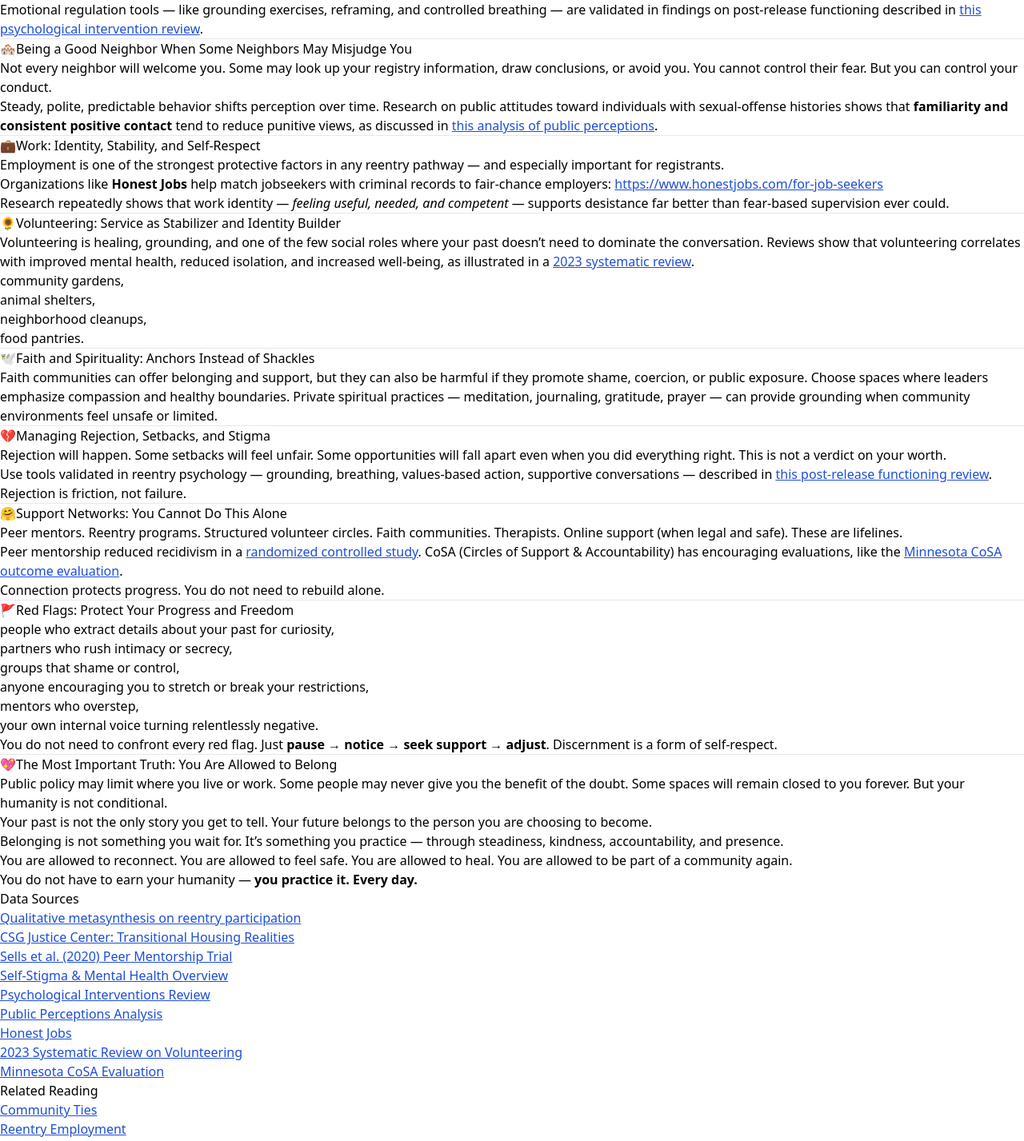
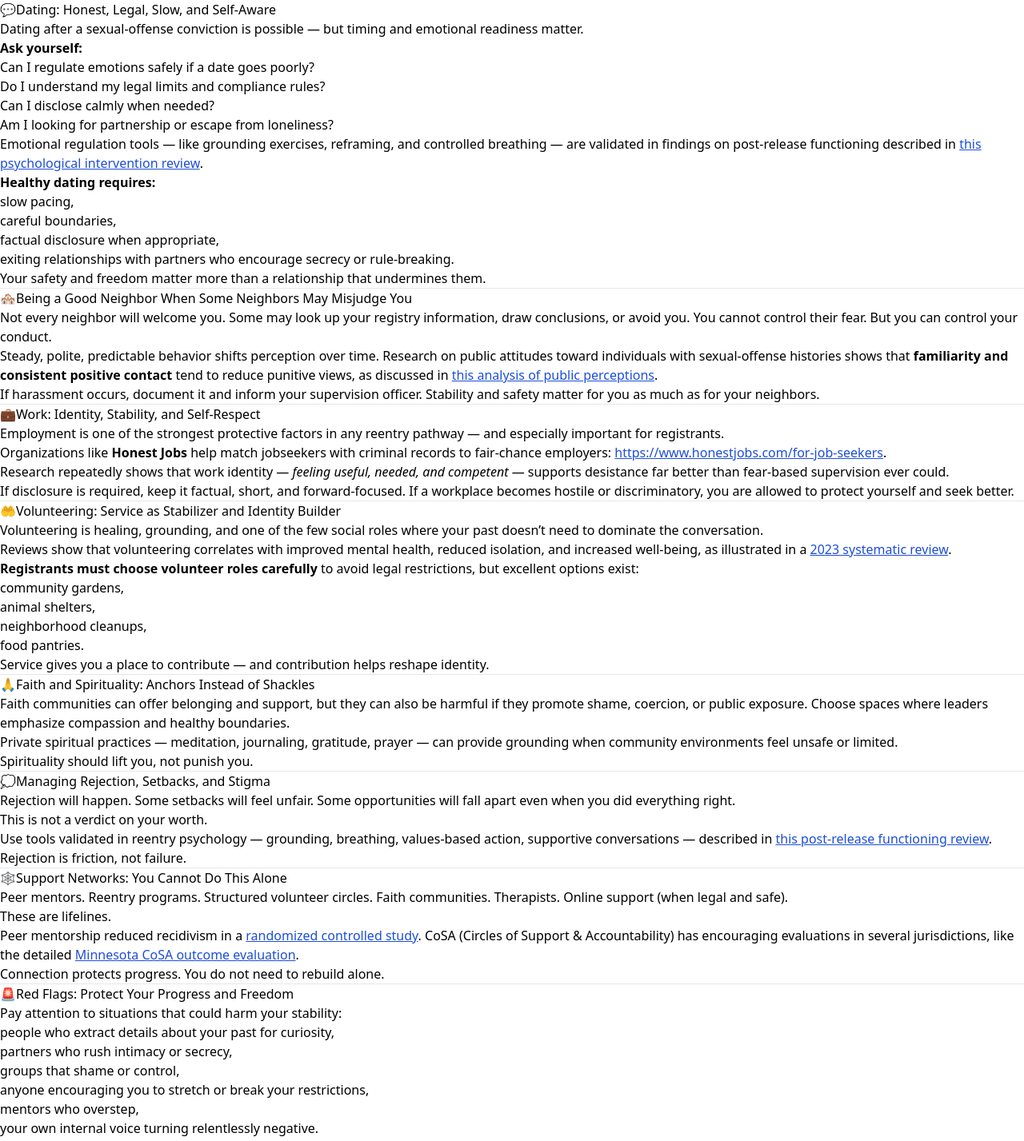
Before and after one commit to projectsolarrecon/Solar, a React (Vite) app: page /blog/community-reintegration in a window 1280 px wide. Shown: the part 4519-5946 px from the top of the page at 80% size. Built offline with nearby package versions, Linux system fonts and the light colour scheme.

Commit message:
Update CommunityReintegration.tsx

```diff
--- a/src/pages/blog/CommunityReintegration.tsx
+++ b/src/pages/blog/CommunityReintegration.tsx
@@ -16,7 +16,8 @@ export default function CommunityReintegration(): JSX.Element {
       badge="📝 BLOG"
       lede="Freedom is not the same as belonging. This guide explores how people with sexual-offense convictions can rebuild safety, connection, and meaning in community."
     >
-      <article className="prose prose-slate max-w-none">
+      <article className="prose prose-slate max-w-none [&>p]:mt-[6pt] [&>ul]:list-disc [&>ul]:pl-6 [&>ol]:list-decimal [&>ol]:pl-6 [&_strong]:font-semibold [&_em]:italic">
+
         <PullQuote>
           “Freedom is not the same as belonging. You are allowed to belong again — even when the system makes it difficult to believe.”
         </PullQuote>
@@ -26,9 +27,7 @@ export default function CommunityReintegration(): JSX.Element {
         </p>
 
         <p>
-          There are parks you can’t sit in.<br />
-          There are neighborhoods where “Welcome” isn’t meant for you.<br />
-          There are assumptions people will make before you ever say a word.
+          There are parks you can’t sit in.<br />There are neighborhoods where “Welcome” isn’t meant for you.<br />There are assumptions people will make before you ever say a word.
         </p>
 
         <p>And yet:</p>
@@ -38,21 +37,28 @@ export default function CommunityReintegration(): JSX.Element {
         </Callout>
 
         <p>
-          Real people rebuild under difficult conditions every day. You can too. This article won’t sugarcoat the obstacles. But it will show you — with evidence and lived-experience insights — that belonging is a <strong>practice</strong>, and one you are absolutely allowed to reclaim.
+          Real people rebuild under difficult conditions every day. You can too.
+        </p>
+
+        <p>
+          This article won’t sugarcoat the obstacles. But it will show you — with evidence and lived-experience insights — that belonging is a <strong>practice</strong>, and one you are absolutely allowed to reclaim.
         </p>
 
         <Divider />
 
         <BandHeader title="You’re Not Starting From Zero — You’re Starting From Experience" icon="🌅" />
         <p>
-          People often assume that returning citizens begin at “zero.” But the truth is: you’re returning with knowledge, resilience, insight, and survival skills. You’ve already learned how to tolerate discomfort, adapt to pressure, and navigate conflict — all crucial reintegration skills.
+          People often assume that returning citizens begin at “zero.” But the truth is:
         </p>
+        <p><strong>You’re returning with knowledge, resilience, insight, and survival skills.</strong> You’ve already learned how to tolerate discomfort, adapt to pressure, and navigate conflict — all crucial reintegration skills.</p>
+
         <p>
           A powerful finding from qualitative research is that individuals succeed not because everything goes smoothly, but because they practice small, steady habits of community participation, as described in{" "}
           <a className={linkCls} href="https://pmc.ncbi.nlm.nih.gov/articles/PMC5962031/" target="_blank" rel="noopener">
             this qualitative metasynthesis
           </a>.
         </p>
+
         <p>Belonging isn’t granted to you. You build it — one interaction at a time.</p>
 
         <Divider />
@@ -61,35 +67,31 @@ export default function CommunityReintegration(): JSX.Element {
         <p>
           For people on the registry, “community” isn’t abstract — it’s shaped by law, geography, and public perception.
         </p>
+
+        <p><strong>Your community is defined by:</strong></p>
         <ul>
           <li>where you can legally live or work,</li>
           <li>where you can be without violating restrictions,</li>
           <li>whether your neighbors know your publicly listed information,</li>
           <li>and how closely your supervision enforces conditions.</li>
         </ul>
+
         <p>
           The <strong>Council of State Governments Justice Center</strong>{" "}
-          <a
-            className={linkCls}
-            href="https://housingmatters.urban.org/articles/transitional-housing-persons-sex-offense-histories"
-            target="_blank"
-            rel="noopener"
-          >
+          <a className={linkCls} href="https://housingmatters.urban.org/articles/transitional-housing-persons-sex-offense-histories" target="_blank" rel="noopener">
             outlines these realities
           </a>{" "}
-          and how strict zoning/residency policies complicate reintegration.
+          and how strict zoning/residency policies complicate reintegration for individuals with sexual-offense histories.
         </p>
+
         <p>
           Evidence also shows that <strong>pro-social ties</strong> — supportive relationships, mentorship, stable routines — meaningfully improve reentry success and reduce risk, as demonstrated in a{" "}
-          <a
-            className={linkCls}
-            href="https://www.continuumct.org/files/news/Sells%20et%20al%202020%20Mentors%20Reduce%20Recidivism%20SCPS%20pg%205.pdf"
-            target="_blank"
-            rel="noopener"
-          >
+          <a className={linkCls} href="https://www.continuumct.org/files/news/Sells%20et%20al%202020%20Mentors%20Reduce%20Recidivism%20SCPS%20pg%205.pdf" target="_blank" rel="noopener">
             randomized controlled trial of peer mentorship
           </a>.
         </p>
+
+        <p>The goal isn’t to convince everyone. It’s to build a life that fits your constraints without being swallowed by them.</p>
 
         <Divider />
 
@@ -97,9 +99,12 @@ export default function CommunityReintegration(): JSX.Element {
         <p>
           One of the hardest emotional truths of registry life is that simple social steps can feel loaded with risk. Ordinary interactions suddenly become legal questions.
         </p>
+
         <p>
           This means that friendship after a sexual-offense conviction must begin with <strong>relationship safety</strong> rather than disclosure.
         </p>
+
+        <p><strong>Start with small, low-risk interactions:</strong></p>
         <ul>
           <li>greeting a neighbor,</li>
           <li>joining a permitted support group or recovery circle,</li>
@@ -107,9 +112,9 @@ export default function CommunityReintegration(): JSX.Element {
           <li>talking with coworkers,</li>
           <li>building trust slowly.</li>
         </ul>
-        <p>
-          You don’t owe your entire story to acquaintances. <strong>Privacy is not dishonesty — it’s safety.</strong>
-        </p>
+
+        <p>You don’t owe your entire story to acquaintances. <strong>Privacy is not dishonesty — it’s safety.</strong></p>
+
         <p>
           Research on stigma shows that boundary-setting protects well-being and reduces stress-related harm, as outlined in{" "}
           <a className={linkCls} href="https://onlinlinelibrary.wiley.com/doi/full/10.1002/cbm.2326" target="_blank" rel="noopener">
@@ -121,17 +126,19 @@ export default function CommunityReintegration(): JSX.Element {
 
         <BandHeader title="Rebuilding Family Bonds: Repair Without Pressure" icon="🏡" />
         <p>
-          Family can be a source of healing — or conflict. Sometimes both. Family reconnection after incarceration often involves grief, mistrust, guilt, or uncertainty. The best way forward isn’t dramatic reconciliation — it’s <strong>consistent reliability</strong>.
+          Family can be a source of healing — or conflict. Sometimes both. Family reconnection after incarceration often involves grief, mistrust, guilt, or uncertainty. The best way forward isn’t dramatic reconciliation — it’s <strong>consistent reliability</strong>:
         </p>
+
         <ul>
           <li>show up,</li>
           <li>communicate calmly,</li>
           <li>keep commitments,</li>
           <li>demonstrate change through actions.</li>
         </ul>
+
         <p>Structured support like counseling or mediation can help families move forward in healthy ways.</p>
         <p>
-          <strong>Being family doesn’t entitle someone to weaponize your past.</strong> Boundaries are valid.
+          And remember: <strong>Being family doesn’t entitle someone to weaponize your past.</strong> Boundaries are valid.
         </p>
 
         <Divider />
@@ -140,12 +147,15 @@ export default function CommunityReintegration(): JSX.Element {
         <p>
           Dating after a sexual-offense conviction is possible — but timing and emotional readiness matter.
         </p>
+
+        <p><strong>Ask yourself:</strong></p>
         <ul>
           <li>Can I regulate emotions safely if a date goes poorly?</li>
           <li>Do I understand my legal limits and compliance rules?</li>
           <li>Can I disclose calmly when needed?</li>
           <li>Am I looking for partnership or escape from loneliness?</li>
         </ul>
+
         <p>
           Emotional regulation tools — like grounding exercises, reframing, and controlled breathing — are validated in findings on post-release functioning described in{" "}
           <a className={linkCls} href="https://pmc.ncbi.nlm.nih.gov/articles/PMC8376657/" target="_blank" rel="noopener">
@@ -153,11 +163,23 @@ export default function CommunityReintegration(): JSX.Element {
           </a>.
         </p>
 
+        <p><strong>Healthy dating requires:</strong></p>
+        <ul>
+          <li>slow pacing,</li>
+          <li>careful boundaries,</li>
+          <li>factual disclosure when appropriate,</li>
+          <li>exiting relationships with partners who encourage secrecy or rule-breaking.</li>
+        </ul>
+
+        <p>Your safety and freedom matter more than a relationship that undermines them.</p>
+
         <Divider />
-<BandHeader title="Being a Good Neighbor When Some Neighbors May Misjudge You" icon="🏘️" />
+
+        <BandHeader title="Being a Good Neighbor When Some Neighbors May Misjudge You" icon="🏘️" />
         <p>
           Not every neighbor will welcome you. Some may look up your registry information, draw conclusions, or avoid you. You cannot control their fear. But you can control your conduct.
         </p>
+
         <p>
           Steady, polite, predictable behavior shifts perception over time. Research on public attitudes toward individuals with sexual-offense histories shows that <strong>familiarity and consistent positive contact</strong> tend to reduce punitive views, as discussed in{" "}
           <a className={linkCls} href="https://www.tandfonline.com/doi/full/10.1080/2997965X.2025.2537643" target="_blank" rel="noopener">
@@ -165,31 +187,44 @@ export default function CommunityReintegration(): JSX.Element {
           </a>.
         </p>
 
+        <p>If harassment occurs, document it and inform your supervision officer. Stability and safety matter for you as much as for your neighbors.</p>
+
         <Divider />
-
-        <BandHeader title="Work: Identity, Stability, and Self-Respect" icon="💼" />
+<BandHeader title="Work: Identity, Stability, and Self-Respect" icon="💼" />
         <p>
           Employment is one of the strongest protective factors in any reentry pathway — and especially important for registrants.
         </p>
+
         <p>
           Organizations like <strong>Honest Jobs</strong> help match jobseekers with criminal records to fair-chance employers:{" "}
           <a className={linkCls} href="https://www.honestjobs.com/for-job-seekers" target="_blank" rel="noopener">
             https://www.honestjobs.com/for-job-seekers
-          </a>
+          </a>.
         </p>
+
         <p>
           Research repeatedly shows that work identity — <em>feeling useful, needed, and competent</em> — supports desistance far better than fear-based supervision ever could.
         </p>
 
+        <p>
+          If disclosure is required, keep it factual, short, and forward-focused. If a workplace becomes hostile or discriminatory, you are allowed to protect yourself and seek better.
+        </p>
+
         <Divider />
 
-        <BandHeader title="Volunteering: Service as Stabilizer and Identity Builder" icon="🌻" />
+        <BandHeader title="Volunteering: Service as Stabilizer and Identity Builder" icon="🤲" />
         <p>
-          Volunteering is healing, grounding, and one of the few social roles where your past doesn’t need to dominate the conversation. Reviews show that volunteering correlates with improved mental health, reduced isolation, and increased well-being, as illustrated in a{" "}
+          Volunteering is healing, grounding, and one of the few social roles where your past doesn’t need to dominate the conversation.
+        </p>
+
+        <p>
+          Reviews show that volunteering correlates with improved mental health, reduced isolation, and increased well-being, as illustrated in a{" "}
           <a className={linkCls} href="https://pmc.ncbi.nlm.nih.gov/articles/PMC10159229/" target="_blank" rel="noopener">
             2023 systematic review
           </a>.
         </p>
+
+        <p><strong>Registrants must choose volunteer roles carefully</strong> to avoid legal restrictions, but excellent options exist:</p>
         <ul>
           <li>community gardens,</li>
           <li>animal shelters,</li>
@@ -197,48 +232,64 @@ export default function CommunityReintegration(): JSX.Element {
           <li>food pantries.</li>
         </ul>
 
-        <Divider />
-
-        <BandHeader title="Faith and Spirituality: Anchors Instead of Shackles" icon="🕊️" />
-        <p>
-          Faith communities can offer belonging and support, but they can also be harmful if they promote shame, coercion, or public exposure. Choose spaces where leaders emphasize compassion and healthy boundaries. Private spiritual practices — meditation, journaling, gratitude, prayer — can provide grounding when community environments feel unsafe or limited.
-        </p>
+        <p>Service gives you a place to contribute — and contribution helps reshape identity.</p>
 
         <Divider />
 
-        <BandHeader title="Managing Rejection, Setbacks, and Stigma" icon="💔" />
+        <BandHeader title="Faith and Spirituality: Anchors Instead of Shackles" icon="🙏" />
         <p>
-          Rejection will happen. Some setbacks will feel unfair. Some opportunities will fall apart even when you did everything right. This is not a verdict on your worth.
+          Faith communities can offer belonging and support, but they can also be harmful if they promote shame, coercion, or public exposure. Choose spaces where leaders emphasize compassion and healthy boundaries.
         </p>
+
+        <p>
+          Private spiritual practices — meditation, journaling, gratitude, prayer — can provide grounding when community environments feel unsafe or limited.
+        </p>
+
+        <p>Spirituality should lift you, not punish you.</p>
+
+        <Divider />
+
+        <BandHeader title="Managing Rejection, Setbacks, and Stigma" icon="💭" />
+        <p>
+          Rejection will happen. Some setbacks will feel unfair. Some opportunities will fall apart even when you did everything right.
+        </p>
+
+        <p>This is not a verdict on your worth.</p>
+
         <p>
           Use tools validated in reentry psychology — grounding, breathing, values-based action, supportive conversations — described in{" "}
           <a className={linkCls} href="https://pmc.ncbi.nlm.nih.gov/articles/PMC8376657/" target="_blank" rel="noopener">
             this post-release functioning review
           </a>.
         </p>
+
         <p>Rejection is friction, not failure.</p>
 
         <Divider />
 
-        <BandHeader title="Support Networks: You Cannot Do This Alone" icon="🤗" />
+        <BandHeader title="Support Networks: You Cannot Do This Alone" icon="🕸️" />
         <p>
-          Peer mentors. Reentry programs. Structured volunteer circles. Faith communities. Therapists. Online support (when legal and safe). These are lifelines.
+          Peer mentors. Reentry programs. Structured volunteer circles. Faith communities. Therapists. Online support (when legal and safe).
         </p>
+
+        <p>These are lifelines.</p>
+
         <p>
           Peer mentorship reduced recidivism in a{" "}
           <a className={linkCls} href="https://www.continuumct.org/files/news/Sells%20et%20al%202020%20Mentors%20Reduce%20Recidivism%20SCPS%20pg%205.pdf" target="_blank" rel="noopener">
             randomized controlled study
-          </a>
-          . CoSA (Circles of Support & Accountability) has encouraging evaluations, like the{" "}
+          </a>. CoSA (Circles of Support & Accountability) has encouraging evaluations in several jurisdictions, like the detailed{" "}
           <a className={linkCls} href="https://mn.gov/doc/assets/2018%20MnCOSA%20Outcome%20Evaluation_tcm1089-326700.pdf" target="_blank" rel="noopener">
             Minnesota CoSA outcome evaluation
           </a>.
         </p>
+
         <p>Connection protects progress. You do not need to rebuild alone.</p>
 
         <Divider />
 
-        <BandHeader title="Red Flags: Protect Your Progress and Freedom" icon="🚩" />
+        <BandHeader title="Red Flags: Protect Your Progress and Freedom" icon="🚨" />
+        <p>Pay attention to situations that could harm your stability:</p>
         <ul>
           <li>people who extract details about your past for curiosity,</li>
           <li>partners who rush intimacy or secrecy,</li>
@@ -247,14 +298,19 @@ export default function CommunityReintegration(): JSX.Element {
           <li>mentors who overstep,</li>
           <li>your own internal voice turning relentlessly negative.</li>
         </ul>
-        <p>You do not need to confront every red flag. Just <strong>pause → notice → seek support → adjust</strong>. Discernment is a form of self-respect.</p>
+
+        <p>You do not need to confront every red flag. Just <strong>pause → notice → seek support → adjust</strong>.</p>
+
+        <p>Discernment is a form of self-respect.</p>
 
         <Divider />
 
         <BandHeader title="The Most Important Truth: You Are Allowed to Belong" icon="💖" />
         <p>
-          Public policy may limit where you live or work. Some people may never give you the benefit of the doubt. Some spaces will remain closed to you forever. But your humanity is not conditional.
+          Public policy may limit where you live or work. Some people may never give you the benefit of the doubt. Some spaces will remain closed to you forever.
         </p>
+
+        <p>But your humanity is not conditional.</p>
 
         <PullQuote>
           Your past is not the only story you get to tell. Your future belongs to the person you are choosing to become.
@@ -263,31 +319,30 @@ export default function CommunityReintegration(): JSX.Element {
         <p>
           Belonging is not something you wait for. It’s something you practice — through steadiness, kindness, accountability, and presence.
         </p>
+
         <p>
           You are allowed to reconnect. You are allowed to feel safe. You are allowed to heal. You are allowed to be part of a community again.
         </p>
-        <p>
-          You do not have to earn your humanity — <strong>you practice it. Every day.</strong>
-        </p>
+
+        <p>You do not have to earn your humanity — <strong>you practice it. Every day.</strong></p>
 
         <Divider label="Data Sources" />
         <ul className="list-disc pl-6">
-          <li><a className={linkCls} href="https://pmc.ncbi.nlm.nih.gov/articles/PMC5962031/" target="_blank" rel="noopener">Qualitative metasynthesis on reentry participation</a></li>
-          <li><a className={linkCls} href="https://housingmatters.urban.org/articles/transitional-housing-persons-sex-offense-histories" target="_blank" rel="noopener">CSG Justice Center: Transitional Housing Realities</a></li>
-          <li><a className={linkCls} href="https://www.continuumct.org/files/news/Sells%20et%20al%202020%20Mentors%20Reduce%20Recidivism%20SCPS%20pg%205.pdf" target="_blank" rel="noopener">Sells et al. (2020) Peer Mentorship Trial</a></li>
-          <li><a className={linkCls} href="https://onlinlinelibrary.wiley.com/doi/full/10.1002/cbm.2326" target="_blank" rel="noopener">Self-Stigma & Mental Health Overview</a></li>
-          <li><a className={linkCls} href="https://pmc.ncbi.nlm.nih.gov/articles/PMC8376657/" target="_blank" rel="noopener">Psychological Interventions Review</a></li>
-          <li><a className={linkCls} href="https://www.tandfonline.com/doi/full/10.1080/2997965X.2025.2537643" target="_blank" rel="noopener">Public Perceptions Analysis</a></li>
-          <li><a className={linkCls} href="https://www.honestjobs.com/for-job-seekers" target="_blank" rel="noopener">Honest Jobs</a></li>
-          <li><a className={linkCls} href="https://pmc.ncbi.nlm.nih.gov/articles/PMC10159229/" target="_blank" rel="noopener">2023 Systematic Review on Volunteering</a></li>
-          <li><a className={linkCls} href="https://mn.gov/doc/assets/2018%20MnCOSA%20Outcome%20Evaluation_tcm1089-326700.pdf" target="_blank" rel="noopener">Minnesota CoSA Evaluation</a></li>
+          <li><a className={linkCls} href="https://pmc.ncbi.nlm.nih.gov/articles/PMC5962031/" target="_blank" rel="noopener">Qualitative metasynthesis on reintegration</a></li>
+          <li><a className={linkCls} href="https://housingmatters.urban.org/articles/transitional-housing-persons-sex-offense-histories" target="_blank" rel="noopener">Council of State Governments Justice Center – Transitional Housing</a></li>
+          <li><a className={linkCls} href="https://www.continuumct.org/files/news/Sells%20et%20al%202020%20Mentors%20Reduce%20Recidivism%20SCPS%20pg%205.pdf" target="_blank" rel="noopener">Sells et al., 2020 – Peer Mentorship RCT</a></li>
+          <li><a className={linkCls} href="https://onlinlinelibrary.wiley.com/doi/full/10.1002/cbm.2326" target="_blank" rel="noopener">Self-stigma and mental health after incarceration</a></li>
+          <li><a className={linkCls} href="https://pmc.ncbi.nlm.nih.gov/articles/PMC8376657/" target="_blank" rel="noopener">Psychological interventions & post-release functioning</a></li>
+          <li><a className={linkCls} href="https://www.tandfonline.com/doi/full/10.1080/2997965X.2025.2537643" target="_blank" rel="noopener">Public attitudes toward individuals with sexual-offense histories</a></li>
+          <li><a className={linkCls} href="https://pmc.ncbi.nlm.nih.gov/articles/PMC10159229/" target="_blank" rel="noopener">2023 systematic review – volunteering and well-being</a></li>
+          <li><a className={linkCls} href="https://mn.gov/doc/assets/2018%20MnCOSA%20Outcome%20Evaluation_tcm1089-326700.pdf" target="_blank" rel="noopener">Minnesota CoSA Outcome Evaluation</a></li>
         </ul>
 
         <Divider label="Related Reading" />
         <ul className="list-disc pl-6">
-          <li><Link className={linkCls} to="/blog/community-ties">Community Ties</Link></li>
-          <li><Link className={linkCls} to="/blog/reentry-employment">Reentry Employment</Link></li>
-          <li><Link className={linkCls} to="/blog/healing-through-service">Healing Through Service</Link></li>
+          <li><Link className={linkCls} to="/blog/strength-through-structure">Strength Through Structure: Why Routine Matters After Reentry</Link></li>
+          <li><Link className={linkCls} to="/blog/relationships-and-trust">Relationships and Trust: Relearning Connection After Incarceration</Link></li>
+          <li><Link className={linkCls} to="/blog/community-healing">Community Healing: Beyond Stigma and Labels</Link></li>
         </ul>
       </article>
     </BlogLayout>
```
